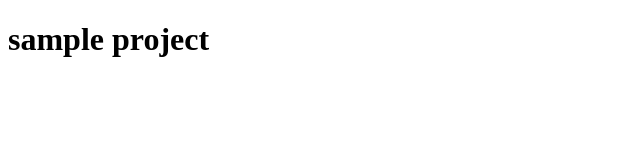
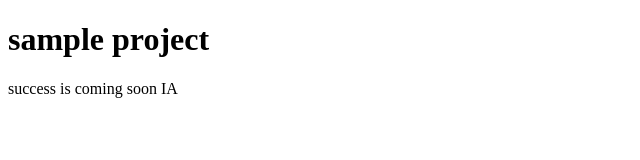
Before and after one commit to Muhammadsmith/sample-project-, a plain HTML site: page index.html in a window 1280 px wide. Shown: the whole page, without its empty margins (0-640 px from the left). Drawn offline with Linux system fonts and the light colour scheme.

Commit message:
add paragraph

```diff
--- a/index.html
+++ b/index.html
@@ -7,5 +7,6 @@
   </head>
   <body>
     <h1>sample project</h1>
+    <p>success is coming soon IA</p>
   </body>
 </html>
```
